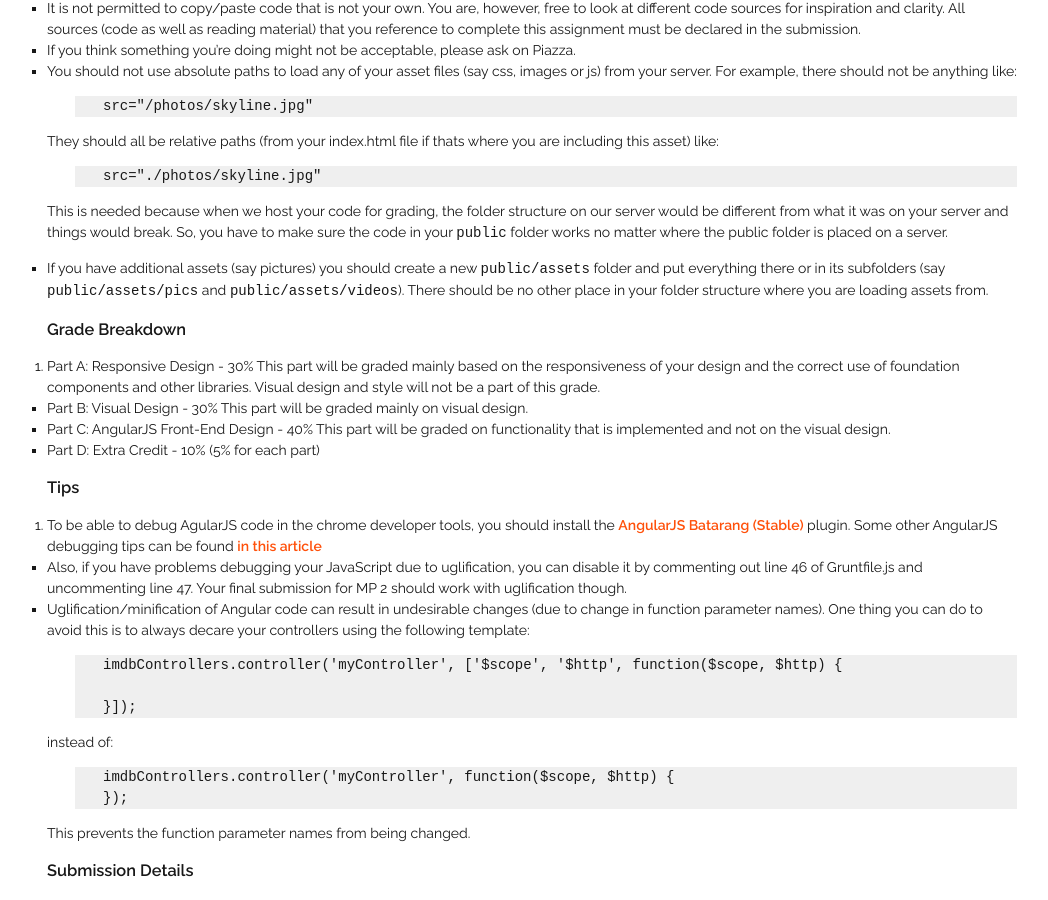
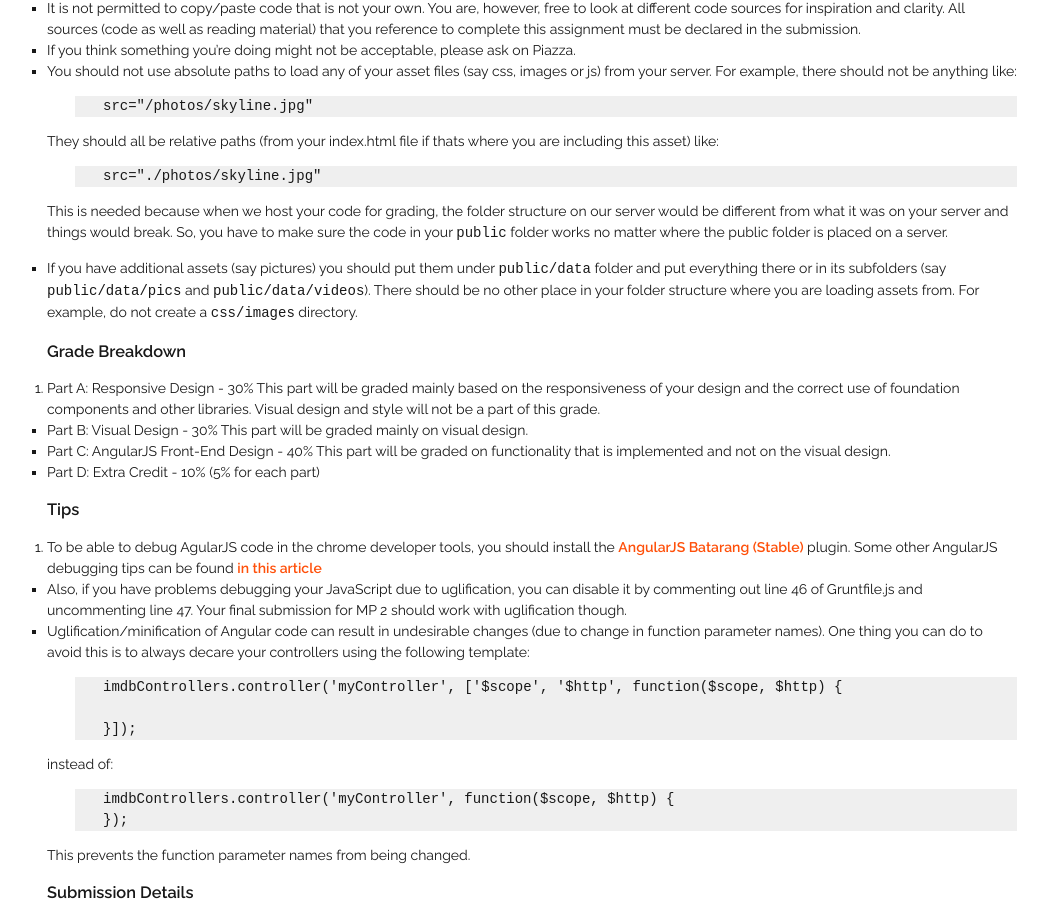
Before and after one commit to biplabdeka/fa2016, a Jekyll site: the page built from _posts/2015-2-23-MP-2.md, in a window 1280 px wide and 900 px high, scrolled down 2354 px. Shown: the whole window, without its empty margins (108-1156 px from the left). Built offline with Jekyll 4.4.1, drawn with Linux system fonts in a browser that asks for light colours; nearby versions of some CDN libraries; Markdown is read by kramdown in place of the engine named in the settings.

Commit message:
added single asset folder rule

````diff
--- a/_posts/2015-2-23-MP-2.md
+++ b/_posts/2015-2-23-MP-2.md
@@ -96,7 +96,7 @@ They should all be relative paths (from your index.html file if thats where you
 src="./photos/skyline.jpg"
 ```
 This is needed because when we host your code for grading, the folder structure on our server would be different from what it was on your server and things would break. So, you have to make sure the code in your `public` folder works no matter where the public folder is placed on a server.
-+ If you have additional assets (say pictures) you should create a new `public/assets` folder and put everything there or in its subfolders (say `public/assets/pics` and `public/assets/videos`). There should be no other place in your folder structure where you are loading assets from.
++ If you have additional assets (say pictures) you should put them under `public/data` folder and put everything there or in its subfolders (say `public/data/pics` and `public/data/videos`). There should be no other place in your folder structure where you are loading assets from. For example, do not create a `css/images` directory.
 
 ###Grade Breakdown
 
````
